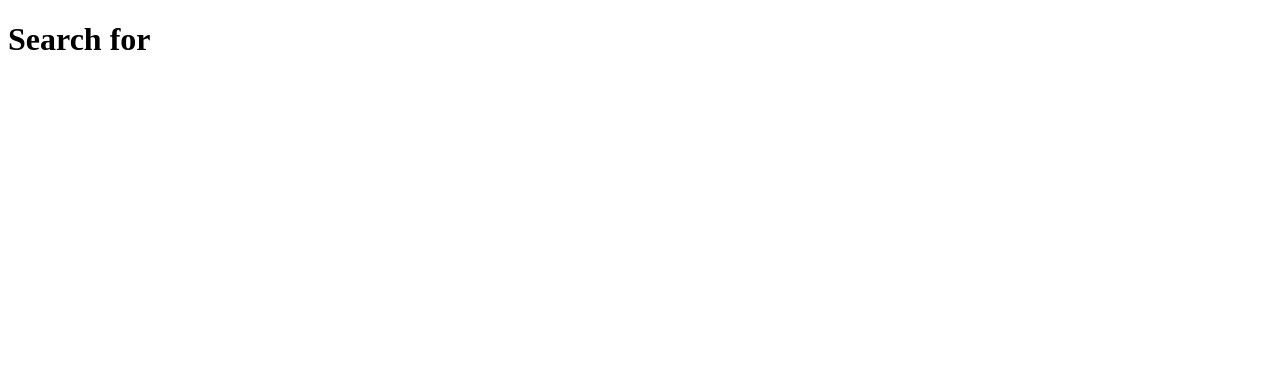
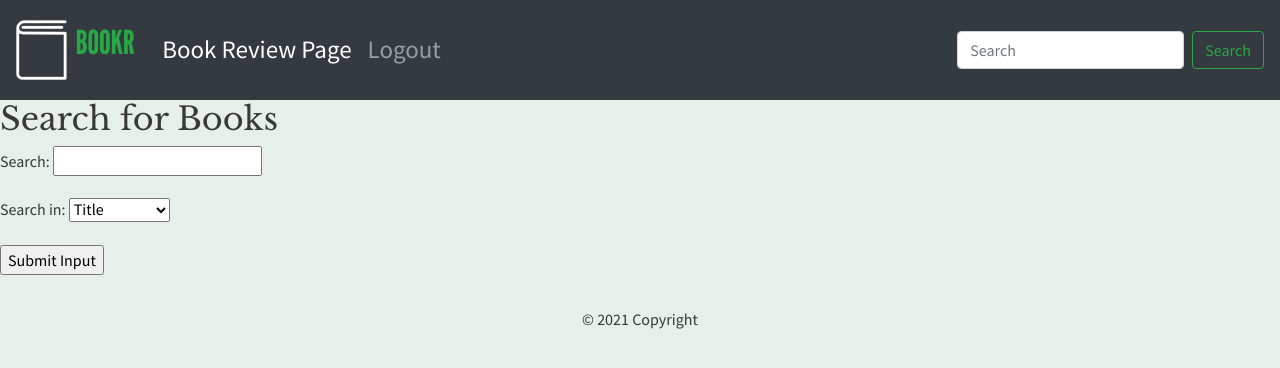
Before and after one commit to petrenkonikita112263/Book_Library, a Django app: page /book_search/ in a window 1280 px wide. Before the commit the part shown is almost empty. Shown: the top 368 px of the page. Run offline with Django 3.2, Linux system fonts and the light colour scheme; some libraries are stand-ins or nearby versions.

Commit message:
Rewrote reviews/templates/reviews/search_results.html.
Now it's extends the base.html, if the search field of the form is empty the title of the page Book Search
otherwise Search results for smth. Included form tag, enable csrf protection, get the form from render template
added button. If the form isn't empty below the button a text will apperead.

```diff
--- a/reviews/templates/reviews/search_results.html
+++ b/reviews/templates/reviews/search_results.html
@@ -1,10 +1,25 @@
-<!DOCTYPE html>
-<html lang="en">
-<head>
-    <meta charset="UTF-8">
-    <title>Search Results: {{ search_item }}</title>
-</head>
-    <body>
-        <h1>Search for <em>{{ search_item }}</em></h1>
-    </body>
-</html>
+{% extends "reviews/base.html" %}
+
+{% block title %}
+    {% if form.is_valid and search_item %}
+        <title>Search Results for {{ search_item }}</title>
+    {% else %}
+        <title>Book Search</title>
+    {% endif %}
+{% endblock %}
+
+{% block content %}
+    <h2>Search for Books</h2>
+    <form>
+        {% csrf_token %}
+        {{ form.as_p }}
+        <p>
+            <input type="submit" name="submit_input" value="Submit Input">
+        </p>
+    </form>
+    {% if form.is_valid and search_item %}
+        <h3>Search Results for
+            <em>{{ search_item }}</em>
+        </h3>
+    {% endif %}
+{% endblock %}
```
